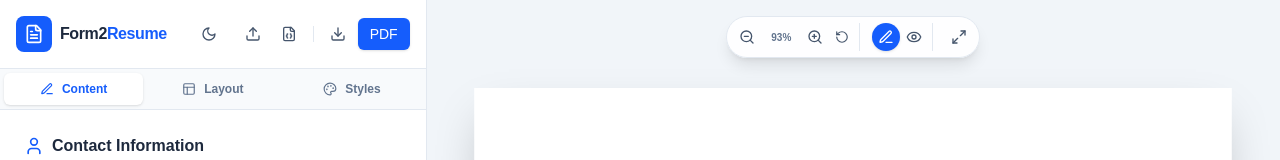
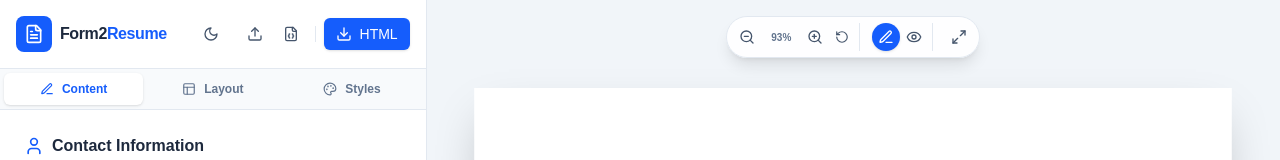
Before and after one commit to JaberAlJ/Form2X, a Next.js app: page /resume in a window 1280 px wide. Shown: the top 160 px of the page. Built offline with nearby package versions, Linux system fonts and the light colour scheme.

Commit message:
feat: Add research paper and resume builder features with associated html export utilities.

```diff
--- a/features/research/ResearchPaperBuilder.tsx
+++ b/features/research/ResearchPaperBuilder.tsx
@@ -30,7 +30,9 @@ import {
     Upload,
     Loader2,
     ChevronDown,
-    ChevronUp
+    ChevronUp,
+    DownloadCloud,
+    DownloadIcon
 } from 'lucide-react';
 
 import { INITIAL_PAPER_DATA } from './constants';
@@ -149,13 +151,12 @@ const ResearchPaperBuilder: React.FC = () => {
         updateSection(sectionId, type, [...items, newItem]);
     };
 
-    const performExport = async (type: 'html' | 'json' | 'pdf') => {
+    const performExport = async (type: 'html' | 'json') => {
         setIsExporting(true);
         await new Promise(r => setTimeout(r, 800));
         try {
             if (type === 'html') exportToHtml(data, isDarkMode);
             else if (type === 'json') exportToJson(data);
-            else printToPdf();
         } finally {
             setIsExporting(false);
         }
@@ -189,7 +190,7 @@ const ResearchPaperBuilder: React.FC = () => {
                         <input type="file" ref={fileInputRef} onChange={handleImportJson} className="hidden" accept=".json" />
                         <button onClick={() => fileInputRef.current?.click()} className="p-2 hover:bg-slate-100 dark:hover:bg-slate-800 rounded-md transition-colors text-slate-600 dark:text-slate-400"><Upload className="w-4 h-4" /></button>
                         <button onClick={() => performExport('json')} className="p-2 hover:bg-slate-100 dark:hover:bg-slate-800 rounded-md transition-colors text-slate-600 dark:text-slate-400"><FileJson className="w-4 h-4" /></button>
-                        <button onClick={() => performExport('pdf')} className="px-3 py-1.5 bg-indigo-600 text-white rounded-md text-sm font-medium hover:bg-indigo-700 shadow-sm flex items-center gap-2">PDF</button>
+                        <button onClick={() => performExport('html')} className="px-3 py-1.5 bg-indigo-600 text-white rounded-md text-sm font-medium hover:bg-indigo-700 shadow-sm flex items-center gap-2"><DownloadIcon className="w-4 h-4" />HTML</button>
                     </div>
                 </header>
 
--- a/features/resume/ResumeBuilder.tsx
+++ b/features/resume/ResumeBuilder.tsx
@@ -44,7 +44,7 @@ import {
 import { INITIAL_RESUME_DATA } from './constants';
 import { ResumeData, SectionType, StyleConfig } from './types';
 import ResumePreview from './components/ResumePreview';
-import { exportToHtml, exportToJson, printToPdf } from './utils/export';
+import { exportToHtml, exportToJson } from './utils/export';
 import { InputField, BulletPoints } from '@/components/ui/FormFields';
 import { FormSection, EntryWrapper } from '@/components/ui/Containers';
 import { StyleOption } from '@/components/ui/StyleOption';
@@ -358,7 +358,7 @@ const ResumeBuilder: React.FC = () => {
         e.target.value = '';
     };
 
-    const performExport = async (type: 'html' | 'json' | 'pdf') => {
+    const performExport = async (type: 'html' | 'json') => {
         if (hasAnyErrors) {
             alert("Please fix the errors in your resume before exporting.");
             return;
@@ -370,7 +370,6 @@ const ResumeBuilder: React.FC = () => {
         try {
             if (type === 'html') exportToHtml(data, isDarkMode);
             else if (type === 'json') exportToJson(data);
-            else if (type === 'pdf') printToPdf();
         } finally {
             setIsExporting(false);
         }
@@ -425,18 +424,11 @@ const ResumeBuilder: React.FC = () => {
                             <button
                                 disabled={isExporting}
                                 onClick={() => performExport('html')}
-                                className="p-2 hover:bg-slate-100 dark:hover:bg-slate-800 rounded-md transition-colors text-slate-600 dark:text-slate-400 disabled:opacity-50"
+                                className="px-3 py-1.5 bg-blue-600 text-white rounded-md text-sm font-medium hover:bg-blue-700 transition-all shadow-sm disabled:opacity-50 flex items-center gap-2"
                                 title="Export as standalone HTML file"
                             >
                                 {isExporting ? <Loader2 className="w-4 h-4 animate-spin text-blue-600" /> : <Download className="w-4 h-4" />}
-                            </button>
-                            <button
-                                disabled={isExporting}
-                                onClick={() => performExport('pdf')}
-                                className="px-3 py-1.5 bg-blue-600 text-white rounded-md text-sm font-medium hover:bg-blue-700 transition-all shadow-sm disabled:opacity-50 flex items-center gap-2"
-                            >
-                                {isExporting && <Loader2 className="w-3 h-3 animate-spin" />}
-                                PDF
+                                HTML
                             </button>
                         </div>
                     </div>
--- a/features/resume/utils/export.ts
+++ b/features/resume/utils/export.ts
@@ -81,7 +81,3 @@ export const exportToJson = (data: ResumeData) => {
   document.body.removeChild(link);
   URL.revokeObjectURL(url);
 };
-
-export const printToPdf = () => {
-    window.print();
-};
```
Lines whose indentation alone changed are shown as unchanged.
